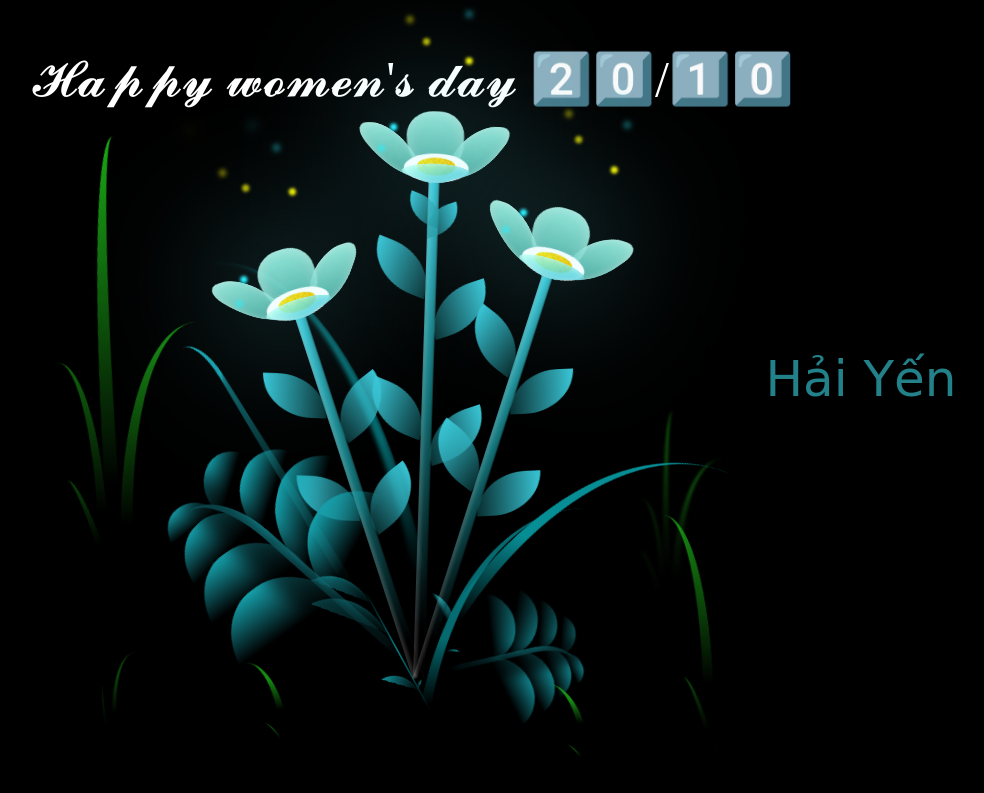
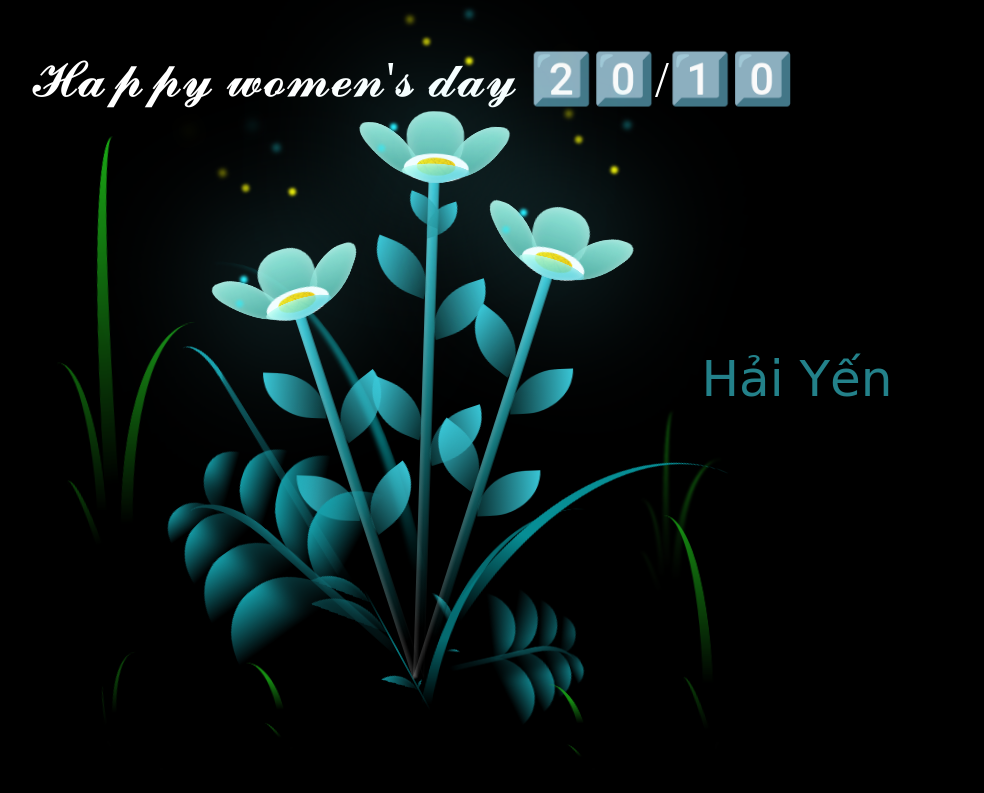
Before and after one commit to duynguyen2003/HappyWoman, a plain HTML site: page index.html in a window 1280 px wide. Shown: the whole page, without its empty margins (227-1211 px from the left). Drawn offline with Linux system fonts and the light colour scheme; a web font is replaced by a local one.

Commit message:
Update text.css

```diff
--- a/text.css
+++ b/text.css
@@ -39,7 +39,7 @@ body {
     color: #23818a;
     font-size: 50px;
     position: fixed;
-    margin-left:70%;
+    margin-left:60%;
     height:50%
 
 }
```
